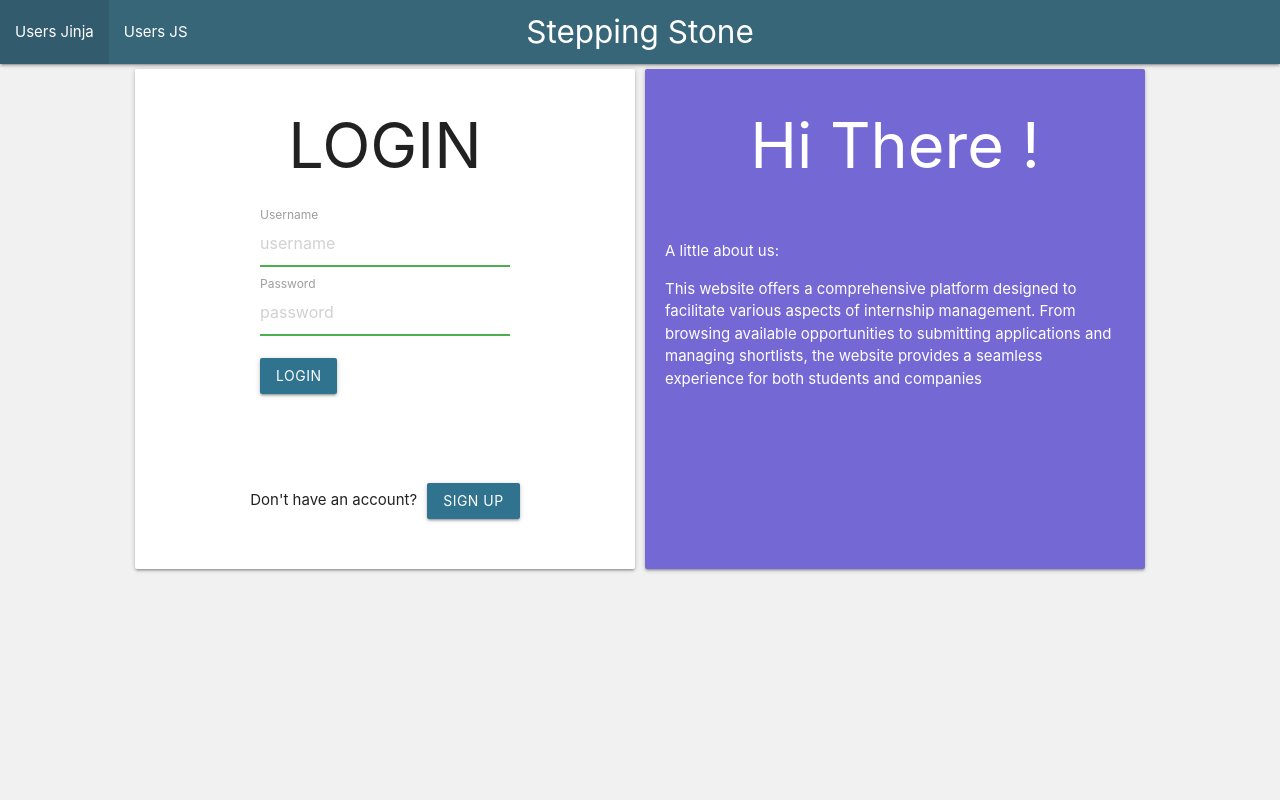
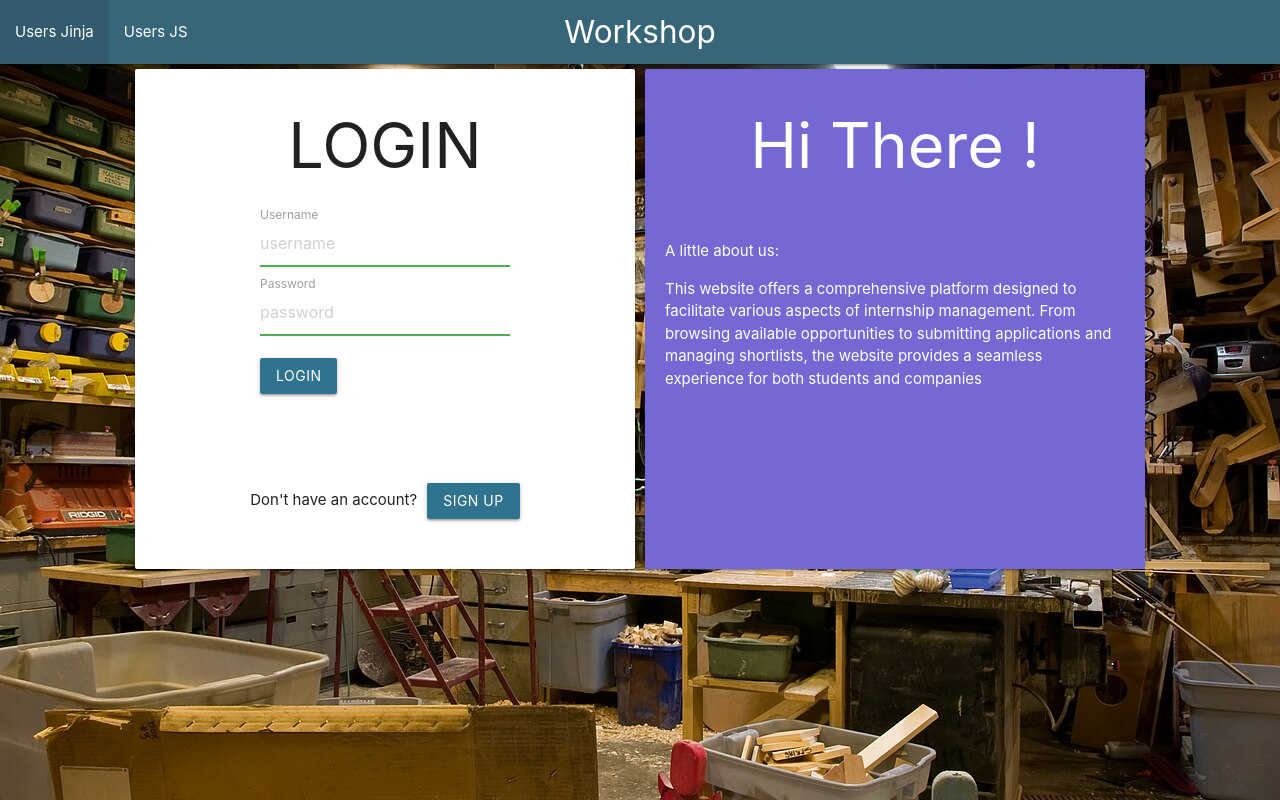
Before and after one commit to quanafoon/WorkShop, a Flask app: page / in a window 1280 px wide. Run offline with Flask 3, Linux system fonts and the light colour scheme.

Commit message:
background

```diff
--- a/App/static/style.css
+++ b/App/static/style.css
@@ -0,0 +1,3 @@
+.bg {
+    background-image: url('/static/images/workshop.jpg');
+}
--- a/App/templates/index.html
+++ b/App/templates/index.html
@@ -1,6 +1,6 @@
 {% extends "layout.html" %}
-{% block title %}Stepping Stone{% endblock %}
-{% block page %}Stepping Stone{% endblock %}
+{% block title %}WorkShop{% endblock %}
+{% block page %}Workshop{% endblock %}
 
 {{ super() }}
 
@@ -10,7 +10,7 @@
         <p> Welcome {{current_user.username}} </p>
 
     {% else %}
-
+    <div back>
     <div class="row" style="display: flex; justify-content: center;">
         <div class="card" style="height:500px;width:500px;display: flex;flex-direction: column;align-items: center;margin: 5px;">
             <h1>LOGIN</h1>
@@ -42,4 +42,5 @@
         </div>
     </div>
     {% endif %}
+    </div>
 {% endblock %}
--- a/App/templates/layout.html
+++ b/App/templates/layout.html
@@ -12,7 +12,7 @@
     <title>{% block title %}{% endblock %}</title>
 
   </head>
-  <body style="background-color: #F1F1F1;">
+  <body class= "bg">
 
       <nav style="background-color: #386679;">
           <div class="nav-wrapper">
--- a/uploads/resumeTest.txt
+++ /dev/null
@@ -1 +0,0 @@
-resumeTest
--- a/uploads/transcriptTest.txt
+++ /dev/null
@@ -1 +0,0 @@
-transcript test
```
Also changed, not shown: App/static/images/workshop.jpg (added).
